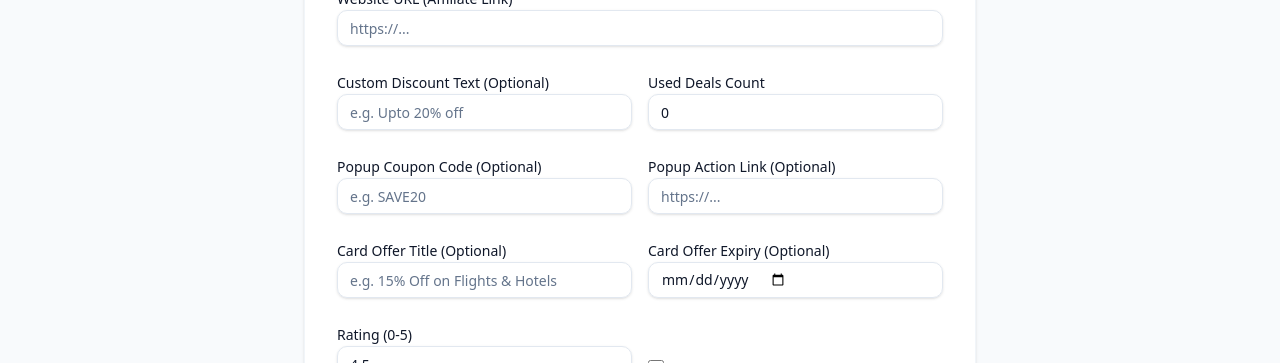
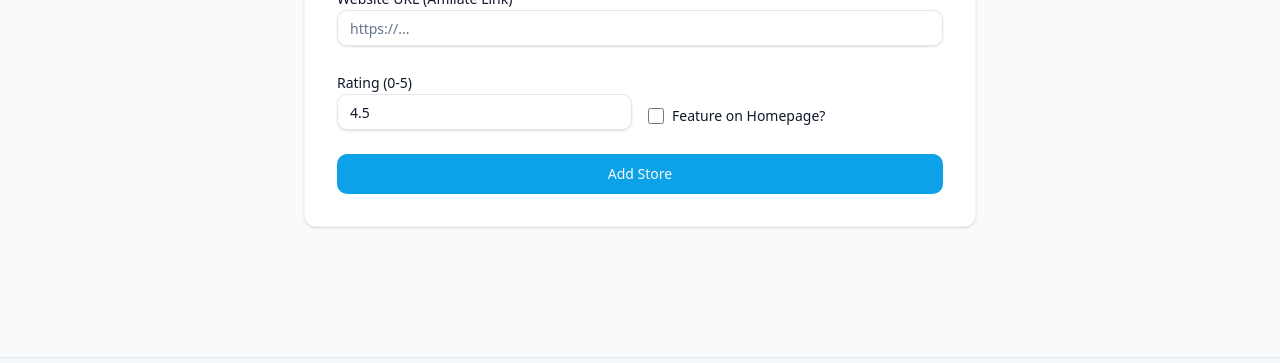
Before and after one commit to sardarahmed/Europe-Trip-Offers, a Next.js app: page /admin/add-store in a window 1280 px wide. Shown: the part 589-952 px from the top of the page. Built offline with nearby package versions, Linux system fonts and the light colour scheme; no server answers; the database is empty.

Commit message:
feat: Add an admin page for creating new stores and a script to clean up duplicate Viator store entries.

```diff
--- a/app/admin/add-store/page.tsx
+++ b/app/admin/add-store/page.tsx
@@ -18,13 +18,7 @@ export default function AddStore() {
         logo_url: '',
         website_url: '',
         is_featured: false,
-        rating: '4.5',
-        custom_discount_text: '',
-        used_deals_count: '0',
-        popup_code: '',
-        popup_link: '',
-        offer_title: '',
-        offer_expiry: ''
+        rating: '4.5'
     });
 
     const handleChange = (e: React.ChangeEvent<HTMLInputElement | HTMLTextAreaElement>) => {
@@ -54,12 +48,6 @@ export default function AddStore() {
                 description: formData.description.trim(),
                 logo_url: formData.logo_url.trim(),
                 website_url: formData.website_url.trim(),
-                custom_discount_text: formData.custom_discount_text.trim() || null,
-                used_deals_count: parseInt(formData.used_deals_count) || 0,
-                popup_code: formData.popup_code.trim() || null,
-                popup_link: formData.popup_link.trim() || null,
-                offer_title: formData.offer_title.trim() || null,
-                offer_expiry: formData.offer_expiry.trim() || null,
                 rating: parseFloat(formData.rating)
             };
 
@@ -149,70 +137,6 @@ export default function AddStore() {
 
                         <div className="grid grid-cols-2 gap-4">
                             <div className="space-y-2">
-                                <label className="text-sm font-medium">Custom Discount Text (Optional)</label>
-                                <Input
-                                    name="custom_discount_text"
-                                    placeholder="e.g. Upto 20% off"
-                                    value={formData.custom_discount_text}
-                                    onChange={handleChange}
-                                />
-                            </div>
-                            <div className="space-y-2">
-                                <label className="text-sm font-medium">Used Deals Count</label>
-                                <Input
-                                    name="used_deals_count"
-                                    type="number"
-                                    placeholder="0"
-                                    value={formData.used_deals_count}
-                                    onChange={handleChange}
-                                />
-                            </div>
-                        </div>
-
-                        <div className="grid grid-cols-2 gap-4">
-                            <div className="space-y-2">
-                                <label className="text-sm font-medium">Popup Coupon Code (Optional)</label>
-                                <Input
-                                    name="popup_code"
-                                    placeholder="e.g. SAVE20"
-                                    value={formData.popup_code}
-                                    onChange={handleChange}
-                                />
-                            </div>
-                            <div className="space-y-2">
-                                <label className="text-sm font-medium">Popup Action Link (Optional)</label>
-                                <Input
-                                    name="popup_link"
-                                    placeholder="https://..."
-                                    value={formData.popup_link}
-                                    onChange={handleChange}
-                                />
-                            </div>
-                        </div>
-
-                        <div className="grid grid-cols-2 gap-4">
-                            <div className="space-y-2">
-                                <label className="text-sm font-medium">Card Offer Title (Optional)</label>
-                                <Input
-                                    name="offer_title"
-                                    placeholder="e.g. 15% Off on Flights & Hotels"
-                                    value={formData.offer_title}
-                                    onChange={handleChange}
-                                />
-                            </div>
-                            <div className="space-y-2">
-                                <label className="text-sm font-medium">Card Offer Expiry (Optional)</label>
-                                <Input
-                                    name="offer_expiry"
-                                    type="date"
-                                    value={formData.offer_expiry}
-                                    onChange={handleChange}
-                                />
-                            </div>
-                        </div>
-
-                        <div className="grid grid-cols-2 gap-4">
-                            <div className="space-y-2">
                                 <label className="text-sm font-medium">Rating (0-5)</label>
                                 <Input
                                     name="rating"
--- /dev/null
+++ b/scripts/cleanup_viator.js
@@ -0,0 +1,47 @@
+require('dotenv').config({ path: '.env.local' });
+const { createClient } = require('@supabase/supabase-js');
+
+const supabase = createClient(
+    process.env.NEXT_PUBLIC_SUPABASE_URL,
+    process.env.NEXT_PUBLIC_SUPABASE_ANON_KEY
+);
+
+async function cleanupStores() {
+    // 1. Fetch all Viator stores
+    const { data: stores, error } = await supabase
+        .from('stores')
+        .select('*')
+        .ilike('name', '%viator%')
+        .order('created_at', { ascending: false });
+
+    if (error) {
+        console.error('Error fetching stores:', error);
+        return;
+    }
+
+    console.log("Found Viator stores:");
+    console.table(stores.map(s => ({ id: s.id, name: s.name, slug: s.slug, created_at: s.created_at })));
+
+    if (stores.length > 1) {
+        // Keep the oldest one (the original), delete the newest ones
+        const toDelete = stores.slice(0, stores.length - 1);
+        const idsToDelete = toDelete.map(s => s.id);
+
+        console.log(`Deleting ${idsToDelete.length} duplicate store(s)...`);
+
+        const { error: deleteError } = await supabase
+            .from('stores')
+            .delete()
+            .in('id', idsToDelete);
+
+        if (deleteError) {
+            console.error('Error deleting duplicate stores:', deleteError);
+        } else {
+            console.log('Successfully deleted duplicate Viator store(s).');
+        }
+    } else {
+        console.log("Only 1 Viator store found. Not deleting anything.");
+    }
+}
+
+cleanupStores();
```
